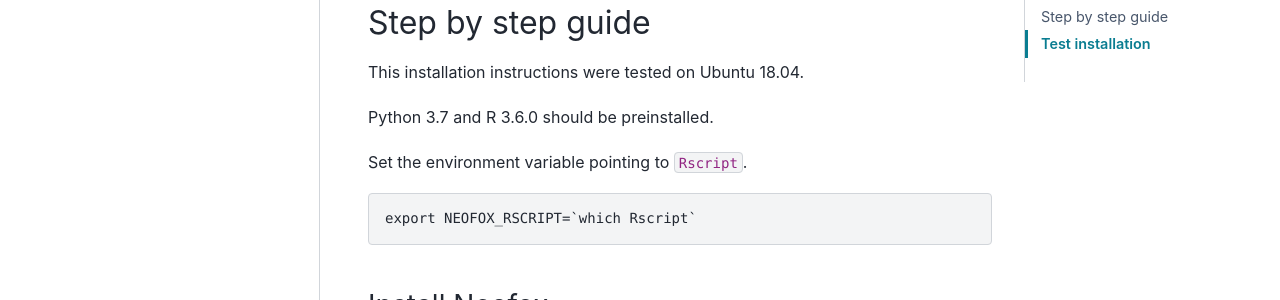
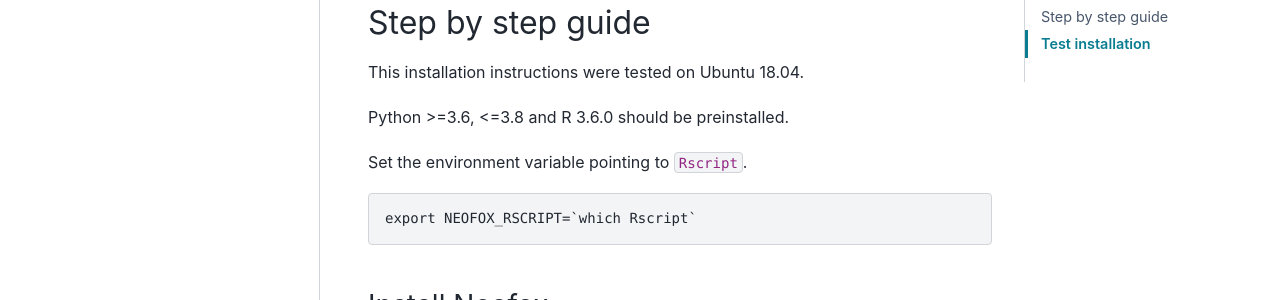
Before and after one commit to TRON-Bioinformatics/neofox, a Sphinx documentation site: the page built from docs/source/02_installation.md, in a window 1280 px wide and 900 px high, scrolled down 942 px. Shown: the part 153-453 px from the top of the window. Built offline with Sphinx 7.4.7 and the PyData theme 0.15.4, drawn with Linux system fonts in a browser that asks for light colours.

````diff
--- a/docs/source/02_installation.md
+++ b/docs/source/02_installation.md
@@ -33,7 +33,7 @@ See the usage guide [here](03_03_usage.md) for further details.
 
 This installation instructions were tested on Ubuntu 18.04.
 
-Python 3.7 and R 3.6.0 should be preinstalled.
+Python >=3.6, <=3.8 and R 3.6.0 should be preinstalled.
 
 Set the environment variable pointing to `Rscript`.
 ```
--- a/setup.py
+++ b/setup.py
@@ -66,6 +66,6 @@ setup(
         "License :: OSI Approved :: GNU General Public License v3 (GPLv3)",
         "Operating System :: Unix"
     ],
-    python_requires='>=3.6,<=3.9.2',
+    python_requires='>=3.6,<=3.8',
     license='GPLv3',
 )
````
Also changed, not shown: README.md (+1 -1 lines), 1 other file.
